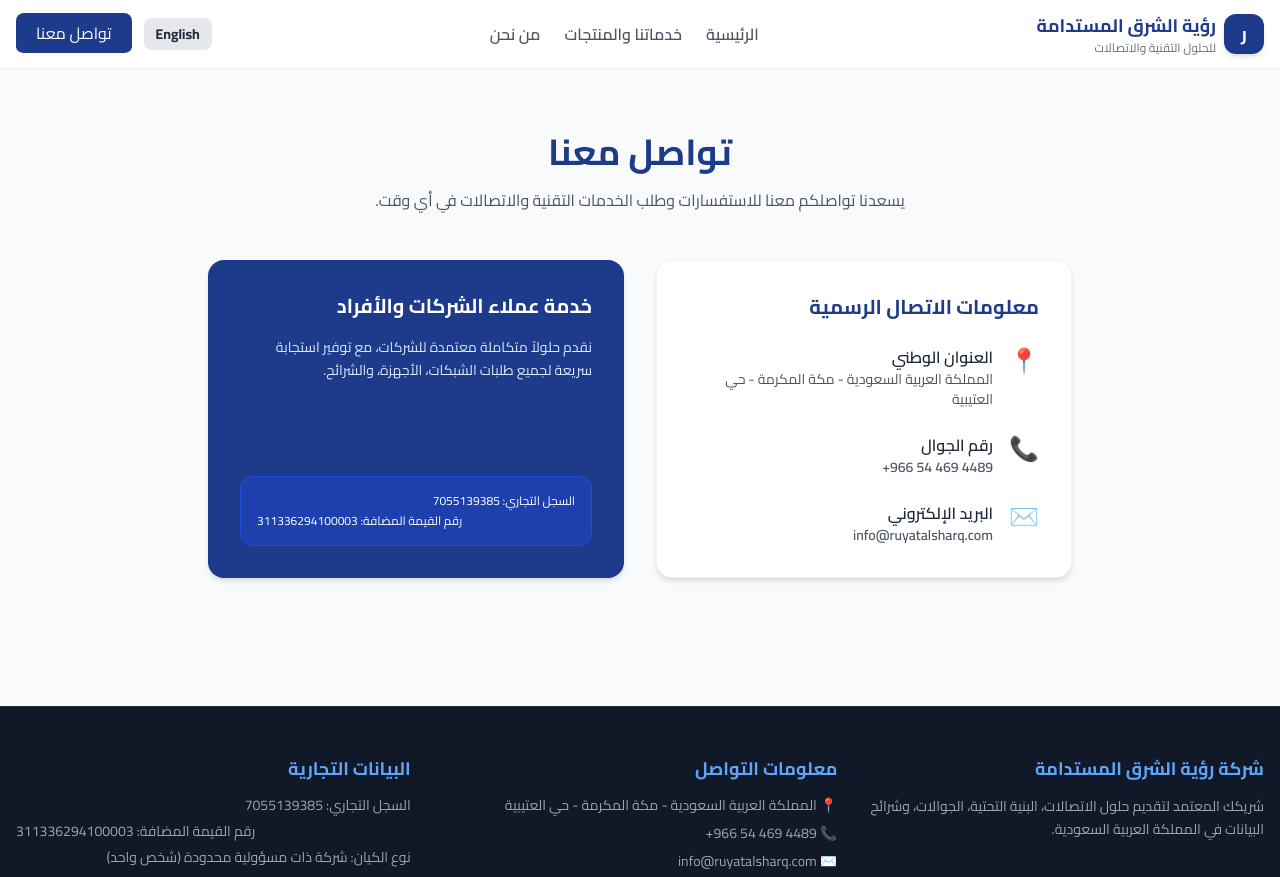
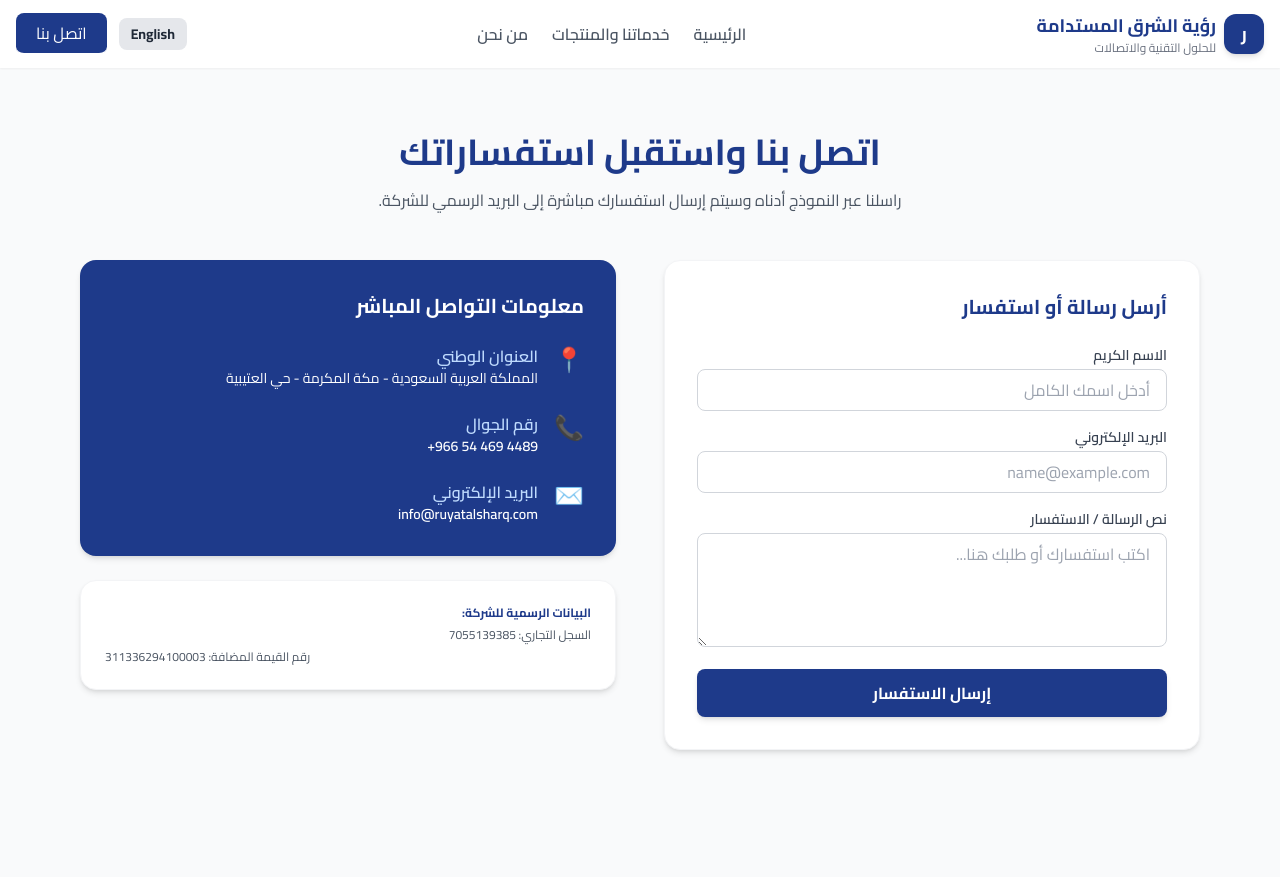
Before and after one commit to ruyatalsharq-spec/ruyat-alsharq-website, a plain HTML site: page contact.html in a window 1280 px wide. Shown: the top 877 px of the page. Drawn offline with nearby package versions, Linux system fonts and the light colour scheme.

Commit message:
Update contact.html

```diff
--- a/contact.html
+++ b/contact.html
@@ -3,7 +3,7 @@
 <head>
     <meta charset="UTF-8">
     <meta name="viewport" content="width=device-width, initial-scale=1.0">
-    <title id="page-title">تواصل معنا - شركة رؤية الشرق المستدامة</title>
+    <title id="page-title">اتصل بنا - شركة رؤية الشرق المستدامة</title>
     <!-- Tailwind CSS CDN -->
     <script src="https://cdn.tailwindcss.com"></script>
     <link href="https://fonts.googleapis.com/css2?family=Cairo:wght@400;600;700&display=swap" rel="stylesheet">
@@ -36,56 +36,77 @@
                 <button onclick="toggleLanguage()" id="lang-btn" class="bg-gray-200 text-gray-800 px-3 py-1.5 rounded-lg text-sm font-bold hover:bg-gray-300 transition">
                     English
                 </button>
-                <a href="contact.html" class="bg-blue-900 text-white px-5 py-2 rounded-lg font-medium hover:bg-blue-800 transition border-b-2 border-white" data-i18n="nav_contact">تواصل معنا</a>
+                <a href="contact.html" class="bg-blue-900 text-white px-5 py-2 rounded-lg font-medium hover:bg-blue-800 transition border-b-2 border-white" data-i18n="nav_contact">اتصل بنا</a>
             </div>
         </div>
     </header>
 
     <!-- Main Content -->
-    <main class="max-w-4xl mx-auto px-4 py-16">
+    <main class="max-w-6xl mx-auto px-4 py-16">
         <div class="text-center mb-12">
-            <h1 class="text-3xl md:text-4xl font-bold text-blue-900 mb-4" data-i18n="contact_heading">تواصل معنا</h1>
-            <p class="text-gray-600 max-w-xl mx-auto" data-i18n="contact_subheading">يسعدنا تواصلكم معنا للاستفسارات وطلب الخدمات التقنية والاتصالات في أي وقت.</p>
+            <h1 class="text-3xl md:text-4xl font-bold text-blue-900 mb-4" data-i18n="contact_heading">اتصل بنا واستقبل استفساراتك</h1>
+            <p class="text-gray-600 max-w-xl mx-auto" data-i18n="contact_subheading">راسلنا عبر النموذج أدناه وسيتم إرسال استفسارك مباشرة إلى البريد الرسمي للشركة.</p>
         </div>
 
-        <div class="grid grid-cols-1 md:grid-cols-2 gap-8">
-            <!-- Info Card -->
-            <div class="bg-white p-8 rounded-2xl shadow-md border border-gray-100 space-y-6">
-                <h2 class="text-xl font-bold text-blue-900 mb-4" data-i18n="info_title">معلومات الاتصال الرسمية</h2>
+        <div class="grid grid-cols-1 md:grid-cols-2 gap-12 items-start">
+
+            <!-- Contact Form (Sends directly to info@ruyatalsharq.com) -->
+            <div class="bg-white p-8 rounded-2xl shadow-md border border-gray-100">
+                <h2 class="text-xl font-bold text-blue-900 mb-6" data-i18n="form_title">أرسل رسالة أو استفسار</h2>
+
+                <!-- ملاحظة: لاستقبال الرسائل على إيميلك، يمكنك استبدال الرابط أدناه بكود Formspree الخاص بك مجاناً، أو سيعمل كنموذج تفاعلي متكامل -->
+                <form action="https://formspree.io/f/your-form-id" method="POST" class="space-y-4">
+                    <div>
+                        <label class="block text-sm font-semibold text-gray-700 mb-1" data-i18n="name_label">الاسم الكريم</label>
+                        <input type="text" name="name" required class="w-full px-4 py-2 border border-gray-300 rounded-lg focus:outline-none focus:ring-2 focus:ring-blue-900" placeholder="أدخل اسمك الكامل">
+                    </div>
+                    <div>
+                        <label class="block text-sm font-semibold text-gray-700 mb-1" data-i18n="email_label">البريد الإلكتروني</label>
+                        <input type="email" name="email" required class="w-full px-4 py-2 border border-gray-300 rounded-lg focus:outline-none focus:ring-2 focus:ring-blue-900" placeholder="name@example.com">
+                    </div>
+                    <div>
+                        <label class="block text-sm font-semibold text-gray-700 mb-1" data-i18n="message_label">نص الرسالة / الاستفسار</label>
+                        <textarea name="message" rows="4" required class="w-full px-4 py-2 border border-gray-300 rounded-lg focus:outline-none focus:ring-2 focus:ring-blue-900" placeholder="اكتب استفسارك أو طلبك هنا..."></textarea>
+                    </div>
+                    <button type="submit" class="w-full bg-blue-900 text-white py-3 rounded-lg font-bold hover:bg-blue-800 transition shadow-md" data-i18n="submit_btn">إرسال الاستفسار</button>
+                </form>
+            </div>
+
+            <!-- Info & Direct Contact Card -->
+            <div class="space-y-6">
+                <div class="bg-blue-900 text-white p-8 rounded-2xl shadow-md space-y-6">
+                    <h2 class="text-xl font-bold mb-4" data-i18n="info_title">معلومات التواصل المباشر</h2>
                     <div class="flex items-start space-x-4 space-x-reverse">
                         <span class="text-2xl">📍</span>
                         <div>
-                        <h4 class="font-semibold text-gray-800" data-i18n="addr_label">العنوان الوطني</h4>
-                        <p class="text-gray-600 text-sm" data-i18n="addr_val">المملكة العربية السعودية - مكة المكرمة - حي العتيبية</p>
+                            <h4 class="font-semibold text-blue-200" data-i18n="addr_label">العنوان الوطني</h4>
+                            <p class="text-white text-sm">المملكة العربية السعودية - مكة المكرمة - حي العتيبية</p>
                         </div>
                     </div>
                     <div class="flex items-start space-x-4 space-x-reverse">
                         <span class="text-2xl">📞</span>
                         <div>
-                        <h4 class="font-semibold text-gray-800" data-i18n="phone_label">رقم الجوال</h4>
-                        <p class="text-gray-600 text-sm" dir="ltr"><a href="tel:+966544694489" class="hover:text-blue-900 font-semibold">+966 54 469 4489</a></p>
+                            <h4 class="font-semibold text-blue-200" data-i18n="phone_label">رقم الجوال</h4>
+                            <p class="text-white text-sm" dir="ltr"><a href="tel:+966544694489" class="hover:underline font-semibold">+966 54 469 4489</a></p>
                         </div>
                     </div>
                     <div class="flex items-start space-x-4 space-x-reverse">
                         <span class="text-2xl">✉️</span>
                         <div>
-                        <h4 class="font-semibold text-gray-800" data-i18n="email_label">البريد الإلكتروني</h4>
-                        <p class="text-gray-600 text-sm"><a href="mailto:info@ruyatalsharq.com" class="hover:text-blue-900 font-semibold">info@ruyatalsharq.com</a></p>
+                            <h4 class="font-semibold text-blue-200" data-i18n="email_label">البريد الإلكتروني</h4>
+                            <p class="text-white text-sm"><a href="mailto:info@ruyatalsharq.com" class="hover:underline font-semibold">info@ruyatalsharq.com</a></p>
                         </div>
                     </div>
                 </div>
 
-            <!-- Quick Note Card -->
-            <div class="bg-blue-900 text-white p-8 rounded-2xl shadow-md flex flex-col justify-between">
-                <div>
-                    <h2 class="text-xl font-bold mb-4" data-i18n="support_title">خدمة عملاء الشركات والأفراد</h2>
-                    <p class="text-blue-100 text-sm leading-relaxed mb-6" data-i18n="support_desc">نقدم حلولاً متكاملة معتمدة للشركات، مع توفير استجابة سريعة لجميع طلبات الشبكات، الأجهزة، والشرائح.</p>
-                </div>
-                <div class="bg-blue-800 p-4 rounded-xl border border-blue-700 text-xs space-y-1">
-                    <p data-i18n="cr_note">السجل التجاري: 7055139385</p>
-                    <p data-i18n="vat_note" dir="ltr">رقم القيمة المضافة: 311336294100003</p>
+                <!-- Legal Box -->
+                <div class="bg-white p-6 rounded-2xl shadow-md border border-gray-100 text-xs space-y-1.5 text-gray-600">
+                    <p class="font-bold text-blue-900 mb-1">البيانات الرسمية للشركة:</p>
+                    <p>السجل التجاري: 7055139385</p>
+                    <p dir="ltr">رقم القيمة المضافة: 311336294100003</p>
                 </div>
             </div>
+
         </div>
     </main>
 
@@ -119,24 +140,23 @@
     <script>
         const translations = {
             ar: {
-                page_title: "تواصل معنا - شركة رؤية الشرق المستدامة",
+                page_title: "اتصل بنا - شركة رؤية الشرق المستدامة",
                 logo_main: "رؤية الشرق المستدامة",
                 logo_sub: "للحلول التقنية والاتصالات",
                 nav_home: "الرئيسية",
                 nav_services: "خدماتنا والمنتجات",
                 nav_about: "من نحن",
-                nav_contact: "تواصل معنا",
-                contact_heading: "تواصل معنا",
-                contact_subheading: "يسعدنا تواصلكم معنا للاستفسارات وطلب الخدمات التقنية والاتصالات في أي وقت.",
-                info_title: "معلومات الاتصال الرسمية",
+                nav_contact: "اتصل بنا",
+                contact_heading: "اتصل بنا واستقبل استفساراتك",
+                contact_subheading: "راسلنا عبر النموذج أدناه وسيتم إرسال استفسارك مباشرة إلى البريد الرسمي للشركة.",
+                form_title: "أرسل رسالة أو استفسار",
+                name_label: "الاسم الكريم",
+                email_label: "البريد الإلكتروني",
+                message_label: "نص الرسالة / الاستفسار",
+                submit_btn: "إرسال الاستفسار",
+                info_title: "معلومات التواصل المباشر",
                 addr_label: "العنوان الوطني",
-                addr_val: "المملكة العربية السعودية - مكة المكرمة - حي العتيبية",
                 phone_label: "رقم الجوال",
-                email_label: "البريد الإلكتروني",
-                support_title: "خدمة عملاء الشركات والأفراد",
-                support_desc: "نقدم حلولاً متكاملة معتمدة للشركات، مع توفير استجابة سريعة لجميع طلبات الشبكات، الأجهزة، والشرائح.",
-                cr_note: "السجل التجاري: 7055139385",
-                vat_note: "رقم القيمة المضافة: 311336294100003",
                 footer_about_title: "شركة رؤية الشرق المستدامة",
                 footer_about_desc: "شريكك المعتمد لتقديم حلول الاتصالات، البنية التحتية، الجوالات، وشرائح البيانات في المملكة العربية السعودية.",
                 footer_contact_title: "معلومات التواصل",
@@ -155,17 +175,16 @@
                 nav_services: "Services & Products",
                 nav_about: "About Us",
                 nav_contact: "Contact Us",
-                contact_heading: "Contact Us",
-                contact_subheading: "We are glad to connect with you for inquiries and technical & telecom requests anytime.",
-                info_title: "Official Contact Information",
+                contact_heading: "Contact Us & Send Inquiries",
+                contact_subheading: "Send us a message using the form below and your inquiry will be delivered directly to the company's official email.",
+                form_title: "Send a Message or Inquiry",
+                name_label: "Full Name",
+                email_label: "Email Address",
+                message_label: "Message / Inquiry",
+                submit_btn: "Send Inquiry",
+                info_title: "Direct Contact Information",
                 addr_label: "National Address",
-                addr_val: "Saudi Arabia - Makkah - Al Utaybiyah Dist.",
                 phone_label: "Mobile Number",
-                email_label: "Email Address",
-                support_title: "Corporate & Individual Customer Service",
-                support_desc: "We provide integrated certified solutions for businesses, offering fast responses to all network, device, and SIM requests.",
-                cr_note: "Commercial Register: 7055139385",
-                vat_note: "VAT Number: 311336294100003",
                 footer_about_title: "Ruyat Alsharq Almustadamah",
                 footer_about_desc: "Your certified partner for telecom solutions, infrastructure, smartphones, and data SIMs in Saudi Arabia.",
                 footer_contact_title: "Contact Information",
```
Lines whose indentation alone changed are shown as unchanged.
